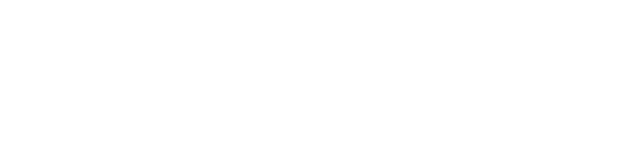
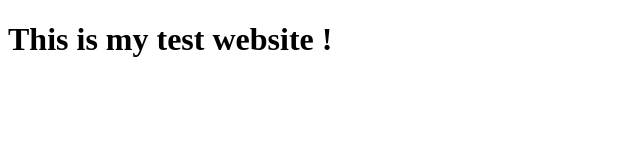
Before and after one commit to paul-amour/my-website, a plain HTML site: page index.html in a window 1280 px wide. Shown: the whole page, without its empty margins (0-640 px from the left). Drawn offline with Linux system fonts and the light colour scheme.

Commit message:
Update index.html

```diff
--- a/index.html
+++ b/index.html
@@ -4,6 +4,6 @@
     <link>
   </head>
   <body>
-
+    <h1>This is my test website !</h1>
   </body>
 </html>
```
